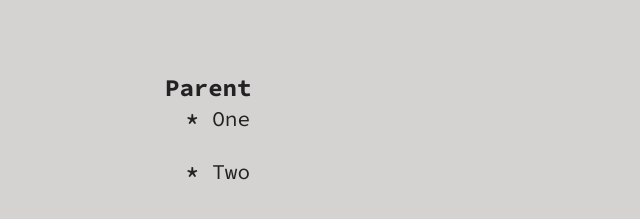
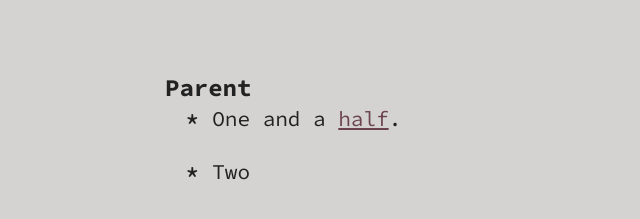
Before and after one commit to grantstandridge/grantstandridge.github.io, a Jekyll site: the page built from _buckets/groomsmen.markdown, in a window 1280 px wide. Shown: the part 223-442 px from the top of the page, without its empty margins (5-645 px from the left). Built offline with Jekyll 4.4.1, drawn with Linux system fonts in a browser that asks for light colours.

Commit message:
Updated Groomsmen

```diff
--- a/_buckets/groomsmen.markdown
+++ b/_buckets/groomsmen.markdown
@@ -4,7 +4,7 @@ date: 2018-04-12 14:58:00 -05:00
 Schedule:
 - Parent: Parent
   Children:
-  - One
+  - One and a <a href='https://www.google.com' target='_blank'>half</a>.
   - Two
 layout: schedule
 ---
```
